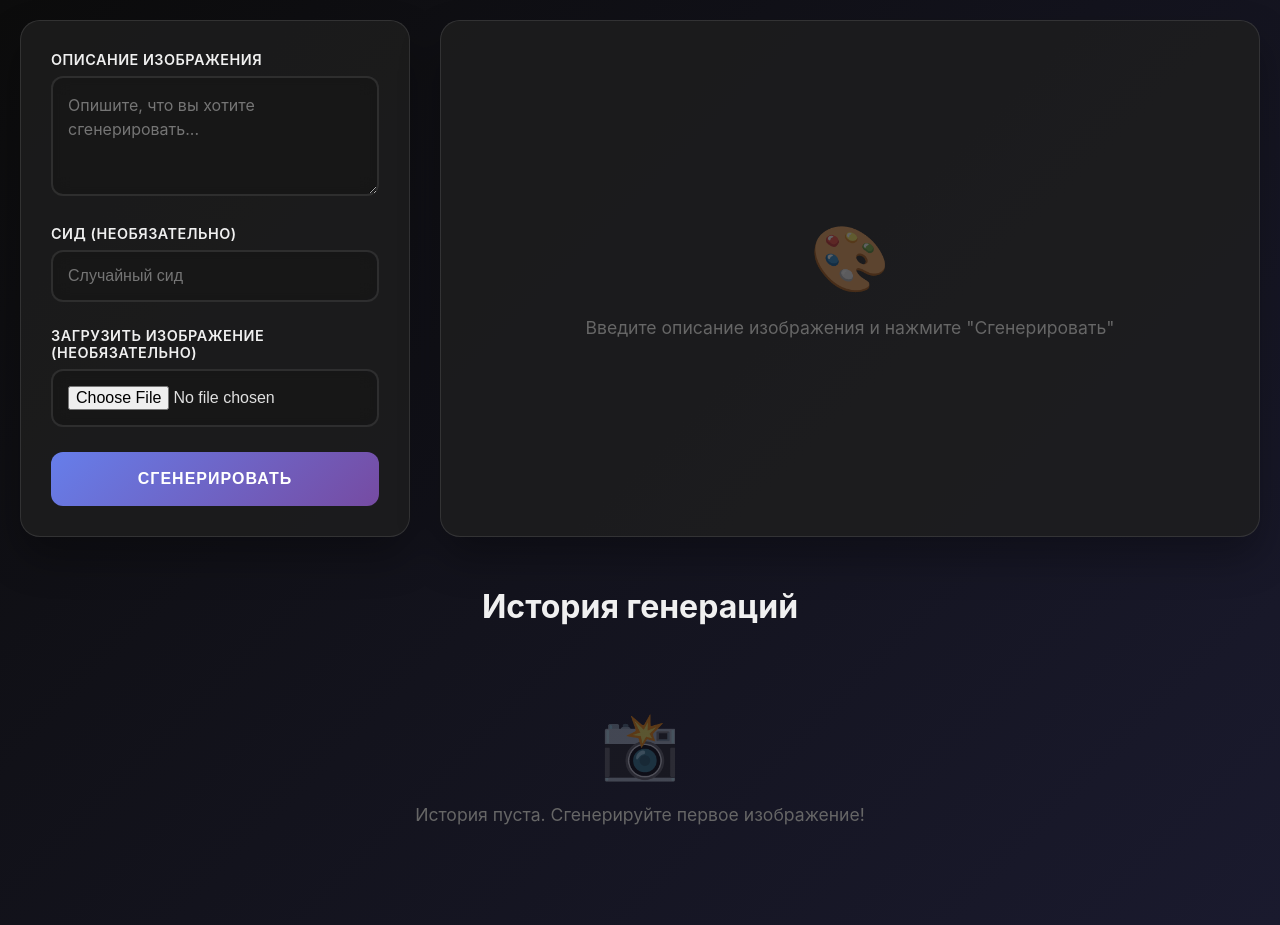
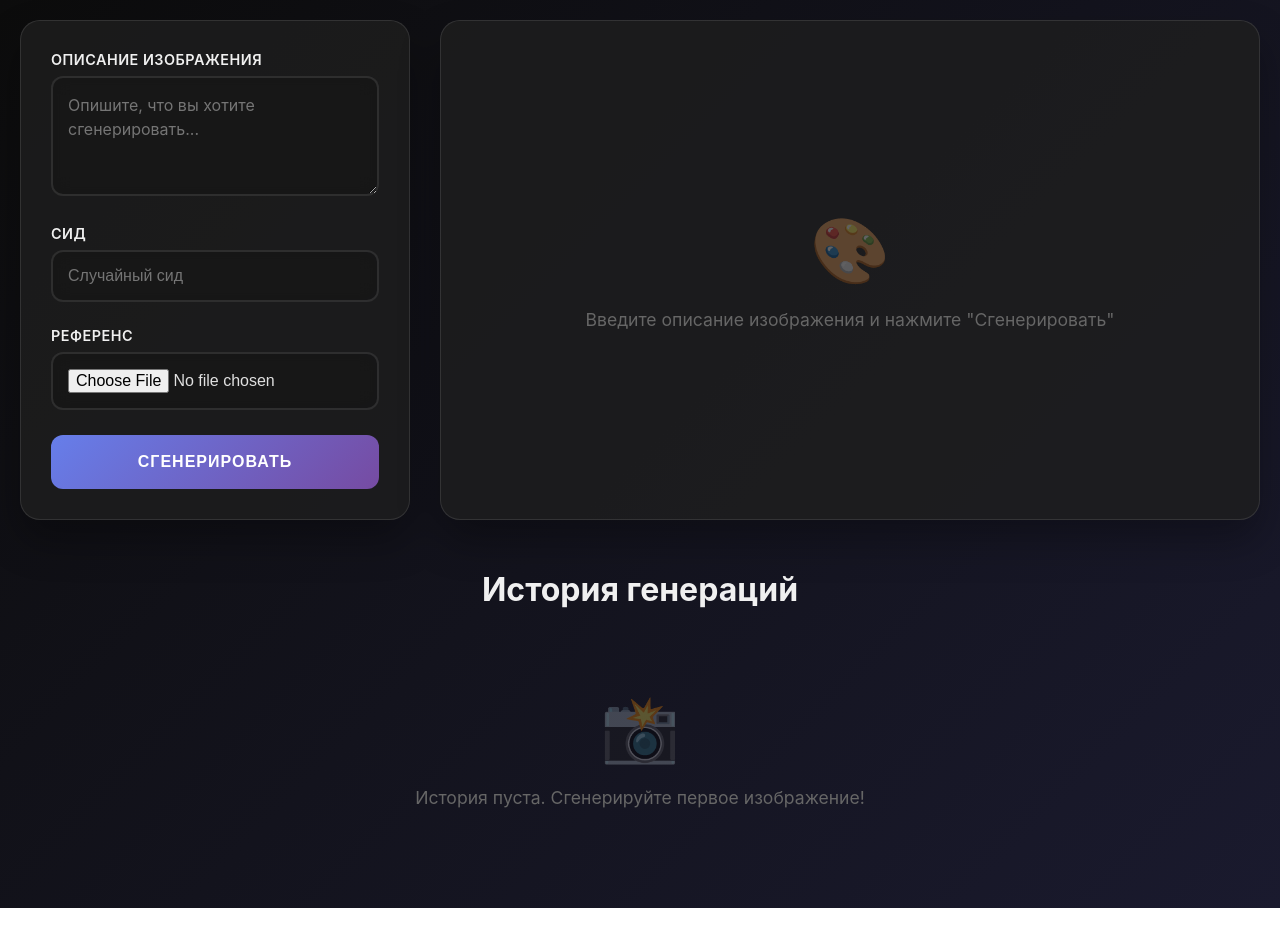
Before and after one commit to Smorvel/imagen, a plain HTML site: page index.html in a window 1280 px wide. Drawn offline with Linux system fonts and the light colour scheme.

Commit message:
Update index.html

```diff
--- a/index.html
+++ b/index.html
@@ -18,12 +18,12 @@
         </div>
 
         <div class="form-group">
-          <label for="seed">Сид (необязательно)</label>
+          <label for="seed">Сид</label>
           <input type="text" id="seed" placeholder="Случайный сид">
         </div>
 
         <div class="form-group">
-          <label for="imageUpload">Загрузить изображение (необязательно)</label>
+          <label for="imageUpload">Референс</label>
           <input type="file" id="imageUpload" accept="image/*">
           <div id="imagePreview" class="image-preview" style="display: none;">
             <img id="previewImg" src="" alt="Preview">
```
